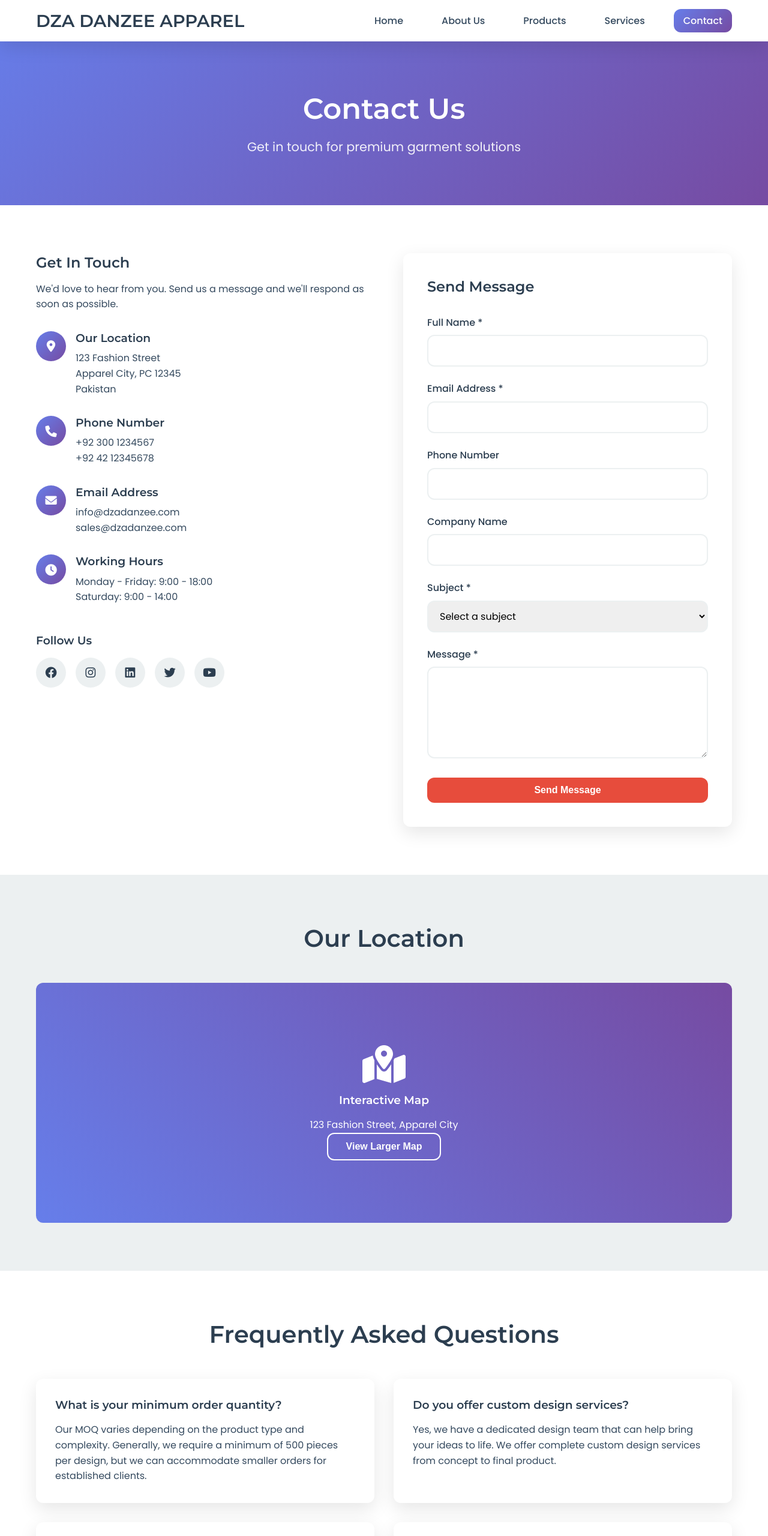
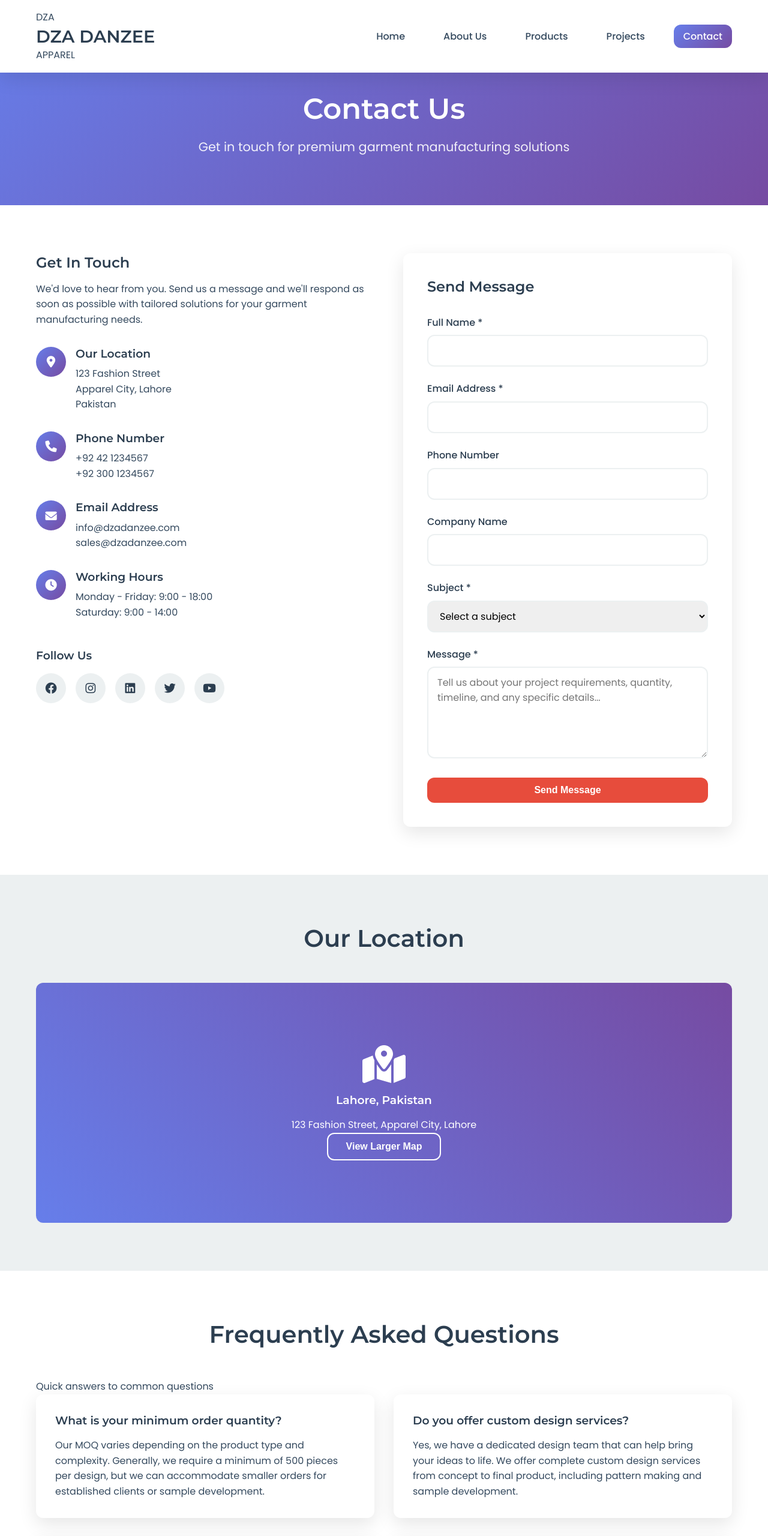
Before and after one commit to thundertechsoft/DANZEE-APPAREL, a plain HTML site: page contact.html in a window 1280 px wide. Shown: the top 2560 px of the page at 60% size. Drawn offline with Linux system fonts and the light colour scheme.

Commit message:
Revise contact page content and layout
Updated the contact page with enhanced content and structure.

```diff
--- a/contact.html
+++ b/contact.html
@@ -3,9 +3,10 @@
 <head>
     <meta charset="UTF-8">
     <meta name="viewport" content="width=device-width, initial-scale=1.0">
+    <meta name="description" content="Contact DZA DANZEE APPAREL for premium garment manufacturing solutions. Get quotes, samples, and consultation for your fashion needs.">
     <title>Contact - DZA DANZEE APPAREL</title>
     <link rel="stylesheet" href="style.css">
-    <link href="https://fonts.googleapis.com/css2?family=Montserrat:wght@300;400;500;600;700&family=Poppins:wght@300;400;500;600&display=swap" rel="stylesheet">
+    <link href="https://fonts.googleapis.com/css2?family=Montserrat:wght@300;400;500;600;700;800&family=Poppins:wght@300;400;500;600;700&display=swap" rel="stylesheet">
     <link rel="stylesheet" href="https://cdnjs.cloudflare.com/ajax/libs/font-awesome/6.0.0/css/all.min.css">
 </head>
 <body>
@@ -14,13 +15,17 @@
         <nav class="navbar">
             <div class="nav-container">
                 <div class="logo">
-                    <h2>DZA DANZEE APPAREL</h2>
+                    <div class="logo-icon">DZA</div>
+                    <div class="logo-text">
+                        <h2>DZA DANZEE</h2>
+                        <p>APPAREL</p>
+                    </div>
                 </div>
                 <ul class="nav-menu">
                     <li><a href="index.html">Home</a></li>
                     <li><a href="about.html">About Us</a></li>
                     <li><a href="products.html">Products</a></li>
-                    <li><a href="services.html">Services</a></li>
+                    <li><a href="projects.html">Projects</a></li>
                     <li><a href="contact.html" class="active">Contact</a></li>
                 </ul>
                 <div class="hamburger">
@@ -36,7 +41,7 @@
     <section class="page-hero">
         <div class="container">
             <h1>Contact Us</h1>
-            <p>Get in touch for premium garment solutions</p>
+            <p>Get in touch for premium garment manufacturing solutions</p>
         </div>
     </section>
 
@@ -46,7 +51,7 @@
             <div class="contact-grid">
                 <div class="contact-info">
                     <h2>Get In Touch</h2>
-                    <p>We'd love to hear from you. Send us a message and we'll respond as soon as possible.</p>
+                    <p>We'd love to hear from you. Send us a message and we'll respond as soon as possible with tailored solutions for your garment manufacturing needs.</p>
 
                     <div class="contact-methods">
                         <div class="contact-method">
@@ -55,7 +60,7 @@
                             </div>
                             <div class="method-info">
                                 <h3>Our Location</h3>
-                                <p>123 Fashion Street<br>Apparel City, PC 12345<br>Pakistan</p>
+                                <p>123 Fashion Street<br>Apparel City, Lahore<br>Pakistan</p>
                             </div>
                         </div>
 
@@ -65,7 +70,7 @@
                             </div>
                             <div class="method-info">
                                 <h3>Phone Number</h3>
-                                <p>+92 300 1234567<br>+92 42 12345678</p>
+                                <p>+92 42 1234567<br>+92 300 1234567</p>
                             </div>
                         </div>
 
@@ -132,7 +137,7 @@
                                 <option value="general">General Inquiry</option>
                                 <option value="quote">Request Quote</option>
                                 <option value="product">Product Information</option>
-                                <option value="service">Service Inquiry</option>
+                                <option value="sample">Request Samples</option>
                                 <option value="partnership">Partnership</option>
                                 <option value="other">Other</option>
                             </select>
@@ -140,7 +145,7 @@
 
                         <div class="form-group">
                             <label for="message">Message *</label>
-                            <textarea id="message" name="message" rows="5" required></textarea>
+                            <textarea id="message" name="message" rows="5" placeholder="Tell us about your project requirements, quantity, timeline, and any specific details..." required></textarea>
                         </div>
 
                         <button type="submit" class="btn btn-primary btn-full">Send Message</button>
@@ -157,8 +162,8 @@
             <div class="map-placeholder">
                 <div class="map-content">
                     <i class="fas fa-map-marked-alt"></i>
-                    <h3>Interactive Map</h3>
-                    <p>123 Fashion Street, Apparel City</p>
+                    <h3>Lahore, Pakistan</h3>
+                    <p>123 Fashion Street, Apparel City, Lahore</p>
                     <button class="btn btn-secondary">View Larger Map</button>
                 </div>
             </div>
@@ -168,23 +173,34 @@
     <!-- FAQ Section -->
     <section class="faq-section">
         <div class="container">
-            <h2>Frequently Asked Questions</h2>
+            <div class="section-header">
+                <h2>Frequently Asked Questions</h2>
+                <p>Quick answers to common questions</p>
+            </div>
             <div class="faq-grid">
                 <div class="faq-item">
                     <h3>What is your minimum order quantity?</h3>
-                    <p>Our MOQ varies depending on the product type and complexity. Generally, we require a minimum of 500 pieces per design, but we can accommodate smaller orders for established clients.</p>
+                    <p>Our MOQ varies depending on the product type and complexity. Generally, we require a minimum of 500 pieces per design, but we can accommodate smaller orders for established clients or sample development.</p>
                 </div>
                 <div class="faq-item">
                     <h3>Do you offer custom design services?</h3>
-                    <p>Yes, we have a dedicated design team that can help bring your ideas to life. We offer complete custom design services from concept to final product.</p>
+                    <p>Yes, we have a dedicated design team that can help bring your ideas to life. We offer complete custom design services from concept to final product, including pattern making and sample development.</p>
                 </div>
                 <div class="faq-item">
                     <h3>What is your production timeline?</h3>
-                    <p>Production timelines depend on order quantity and complexity. Typically, samples take 7-10 days, and bulk production takes 4-6 weeks after sample approval.</p>
+                    <p>Production timelines depend on order quantity and complexity. Typically, samples take 7-10 days, and bulk production takes 4-6 weeks after sample approval. We provide detailed timelines for each project.</p>
                 </div>
                 <div class="faq-item">
                     <h3>Do you ship internationally?</h3>
-                    <p>Yes, we have experience shipping to clients in Europe, North America, Middle East, and Asia. We handle all export documentation and logistics.</p>
+                    <p>Yes, we have extensive experience shipping to clients in Europe, North America, Middle East, and Asia. We handle all export documentation, customs clearance, and logistics for seamless international delivery.</p>
+                </div>
+                <div class="faq-item">
+                    <h3>What quality certifications do you have?</h3>
+                    <p>We are certified with ISO 9001:2015 for quality management, OEKO-TEX Standard 100 for textile safety, BSCI for social compliance, and GOTS for organic textiles.</p>
+                </div>
+                <div class="faq-item">
+                    <h3>Can you work with our existing designs?</h3>
+                    <p>Absolutely! We can work with your existing designs, patterns, and specifications. Our technical team will review your requirements and provide manufacturing solutions that meet your quality standards.</p>
                 </div>
             </div>
         </div>
@@ -195,8 +211,14 @@
         <div class="container">
             <div class="footer-content">
                 <div class="footer-section">
-                    <h3>DZA DANZEE APPAREL</h3>
-                    <p>Premium garment manufacturers delivering excellence since 2024.</p>
+                    <div class="footer-logo">
+                        <div class="logo-icon">DZA</div>
+                        <div class="logo-text">
+                            <h3>DZA DANZEE</h3>
+                            <p>APPAREL</p>
+                        </div>
+                    </div>
+                    <p>Premium garment manufacturers delivering excellence with Pakistan's finest craftsmanship since 1999.</p>
                     <div class="social-links">
                         <a href="#"><i class="fab fa-facebook"></i></a>
                         <a href="#"><i class="fab fa-instagram"></i></a>
@@ -210,19 +232,28 @@
                         <li><a href="index.html">Home</a></li>
                         <li><a href="about.html">About Us</a></li>
                         <li><a href="products.html">Products</a></li>
-                        <li><a href="services.html">Services</a></li>
+                        <li><a href="projects.html">Projects</a></li>
                         <li><a href="contact.html">Contact</a></li>
                     </ul>
                 </div>
                 <div class="footer-section">
                     <h4>Contact Info</h4>
-                    <p><i class="fas fa-map-marker-alt"></i> 123 Fashion Street, Apparel City</p>
-                    <p><i class="fas fa-phone"></i> +92 300 1234567</p>
+                    <p><i class="fas fa-map-marker-alt"></i> 123 Fashion Street, Apparel City, Lahore, Pakistan</p>
+                    <p><i class="fas fa-phone"></i> +92 42 1234567</p>
+                    <p><i class="fas fa-mobile-alt"></i> +92 300 1234567</p>
                     <p><i class="fas fa-envelope"></i> info@dzadanzee.com</p>
+                </div>
+                <div class="footer-section">
+                    <h4>Certifications</h4>
+                    <div class="certifications">
+                        <div class="cert-badge">ISO 9001</div>
+                        <div class="cert-badge">OEKO-TEX</div>
+                        <div class="cert-badge">BSCI</div>
+                    </div>
                 </div>
             </div>
             <div class="footer-bottom">
-                <p>&copy; 2024 DZA DANZEE APPAREL. All rights reserved.</p>
+                <p>&copy; 2024 DZA DANZEE APPAREL. All rights reserved. | Proudly Made in Pakistan</p>
             </div>
         </div>
     </footer>
```
